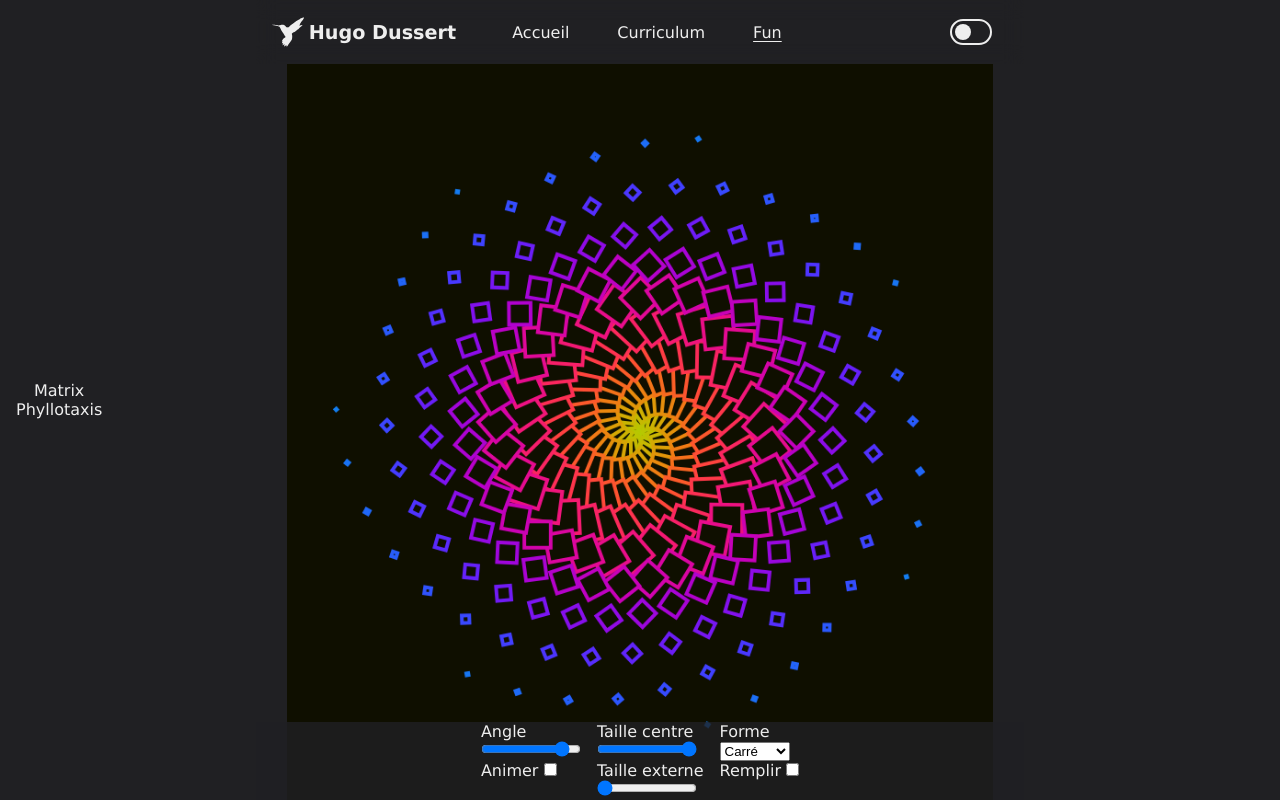
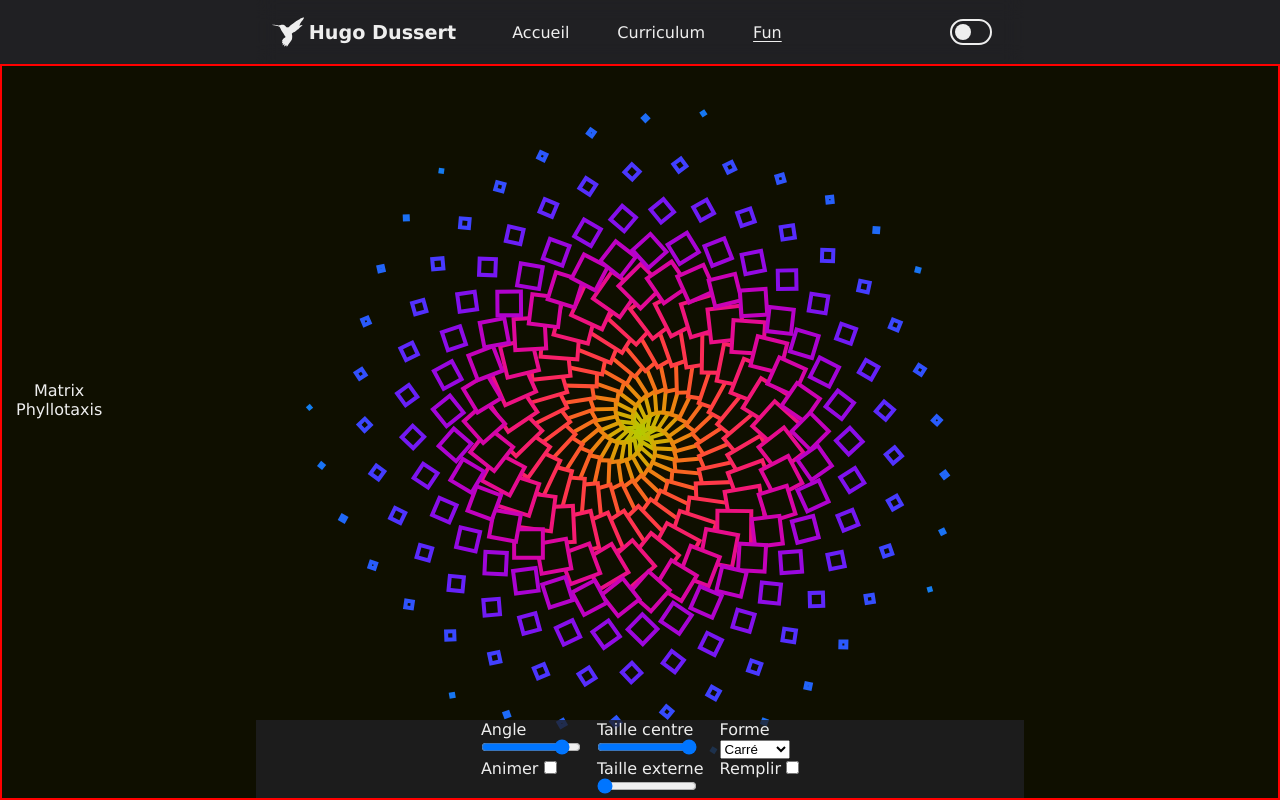
Before and after one commit to hdussert/hdussert-website, a React (Create React App) app: page /fun/Phyllotaxis in a window 1280 px wide. Built offline with nearby package versions, Linux system fonts and the light colour scheme.

Commit message:
fix canvas size with context use (quick and dirty atm)

```diff
--- a/src/components/fun/Canvas.tsx
+++ b/src/components/fun/Canvas.tsx
@@ -29,7 +29,6 @@ const Canvas = forwardRef<HTMLCanvasElement, CanvasT>(({width, height, draw}, re
   }, [draw])
 
   useImperativeHandle(ref, ()=> canvasRef.current!, [canvasRef])
-
   return (
     <canvas ref={canvasRef} style={{backgroundColor: '#0F0F00'}} width={width} height={height} />
   )
--- a/src/components/fun/MatrixRain.tsx
+++ b/src/components/fun/MatrixRain.tsx
@@ -1,4 +1,5 @@
-import { useEffect, useRef } from 'react';
+import { useContext, useEffect, useRef } from 'react';
+import { FunContext } from '../../pages/Fun';
 import Canvas from './Canvas'
 
 // Generating random strings
@@ -15,9 +16,6 @@ const getRandomStream = (size: number) : string[] =>
   .fill(undefined)
   .map(_ => getRandomCharacter());
 
-// Global Variables
-const CANVAS_WIDTH = window.innerWidth
-const CANVAS_HEIGHT = window.innerHeight
 
 const NB_OF_STREAMS = 150;
 
@@ -39,7 +37,8 @@ const MAX_SPEED = 5;
 // Classes definitions
 class Stream {
   ctx : CanvasRenderingContext2D
-
+  canvasWidth: number
+  canvasHeight: number
   stream!: string[]
   length!: number
   fontSize!: number
@@ -53,7 +52,9 @@ class Stream {
 
   startFadingIndex!: number
 
-  constructor(ctx : CanvasRenderingContext2D) {
+  constructor(ctx : CanvasRenderingContext2D, canvasW: number, canvasH: number) {
+    this.canvasWidth = canvasW
+    this.canvasHeight = canvasH
     this.ctx = ctx;
     this.reset()
   }
@@ -64,9 +65,9 @@ class Stream {
     this.fontSize = getRandomInRange(FONT_SIZE_MIN, FONT_SIZE_MAX)
     this.size = this.fontSize * this.length
 
-    this.x = Math.random() * CANVAS_WIDTH | 0
+    this.x = Math.random() * this.canvasWidth | 0
     if (y !== -1) this.y = y;
-    else this.y = Math.random() * (CANVAS_HEIGHT + this.size) | 0
+    else this.y = Math.random() * (this.canvasHeight + this.size) | 0
 
     this.baseOpacity = this.fontSize / FONT_SIZE_MAX;
     this.speed = this.fontSize / FONT_SIZE_MAX * MAX_SPEED | 0
@@ -76,7 +77,7 @@ class Stream {
 
   update() {
     this.y += this.speed;
-    if (this.y > CANVAS_HEIGHT + this.size) return this.reset(0)
+    if (this.y > this.canvasHeight + this.size) return this.reset(0)
 
     if (Math.random() < CHAR_UPDATE_FREQUENCY)
       this.stream[getRandomInRange(0, this.length)] = getRandomCharacter()
@@ -107,8 +108,14 @@ class Stream {
   }
 }
 
+
+
 const MatrixRain = () => {
-
+  ///--
+  const context = useContext(FunContext);
+  const CANVAS_WIDTH = context?.width !== undefined ? context.width : 0
+  const CANVAS_HEIGHT = context?.height !== undefined ? context.height : 0
+  ///--
   const canvasRef = useRef<HTMLCanvasElement>(null);
   let streams = useRef<Stream[]>([]);
 
@@ -119,8 +126,9 @@ const MatrixRain = () => {
     const _ctx = canvasRef.current.getContext('2d')
     if (!_ctx) return;
 
-    streams.current = new Array(NB_OF_STREAMS).fill(undefined).map(_ => new Stream(_ctx));
-  }, [])
+    if (CANVAS_HEIGHT === 0 || CANVAS_WIDTH === 0) return
+    streams.current = new Array(NB_OF_STREAMS).fill(undefined).map(_ => new Stream(_ctx, CANVAS_WIDTH, CANVAS_HEIGHT));
+  }, [CANVAS_HEIGHT, CANVAS_WIDTH])
 
 
   const draw = (ctx: CanvasRenderingContext2D, frameCount: number) => {
--- a/src/components/fun/Phyllotaxis.tsx
+++ b/src/components/fun/Phyllotaxis.tsx
@@ -1,4 +1,5 @@
-import React, { useRef } from 'react'
+import React, { useContext, useEffect, useRef } from 'react'
+import { FunContext } from '../../pages/Fun'
 import Canvas from './Canvas'
 
 // Utils
@@ -25,19 +26,20 @@ const rgbFromAngle = (angle: number) : string => {
   return `rgb(${r},${g},${b})`
 }
 
-// Globals
-const CANVAS_WIDTH = Math.min(window.innerWidth, 768)
-const CANVAS_HEIGHT = window.innerHeight
-
 //--
 const Phyllotaxis = () => {
   const canvasRef = useRef<HTMLCanvasElement>(null)
 
-  const midX = CANVAS_WIDTH / 2;
-  const midY = CANVAS_HEIGHT / 2;
 
   let translated = useRef(false);
   let rendered = useRef(false);
+
+  const context = useContext(FunContext);
+  const CANVAS_WIDTH = context?.width !== undefined ? context.width : 0
+  const CANVAS_HEIGHT = context?.height !== undefined ? context.height : 0
+  const midX = CANVAS_WIDTH / 2;
+  const midY = CANVAS_HEIGHT / 2;
+  if (CANVAS_HEIGHT === 0 || CANVAS_WIDTH === 0) return <></>
 
   let angle = 155.75
   let angleUpdate = false;
@@ -48,7 +50,6 @@ const Phyllotaxis = () => {
 
   const draw = (ctx: CanvasRenderingContext2D, frameCount: number) => {
     if (rendered.current && !angleUpdate) return
-    console.log('rendered')
     if (!translated.current) {
       ctx.translate(midX, midY)
       ctx.lineWidth = 4
--- a/src/pages/Fun.tsx
+++ b/src/pages/Fun.tsx
@@ -1,5 +1,6 @@
 import { NavLink, Outlet } from 'react-router-dom'
 import PropTypes, { InferProps } from 'prop-types';
+import { createContext, useLayoutEffect, useRef, useState } from 'react';
 
 const FunPropTypes = {
   routes: PropTypes.arrayOf(PropTypes.exact({
@@ -11,15 +12,33 @@ const FunPropTypes = {
 
 type FunTypes = InferProps<typeof FunPropTypes>;
 
+interface FunContextInterface {
+  width: number | undefined,
+  height: number | undefined
+}
+export const FunContext = createContext<FunContextInterface | null>(null);
+
 const Fun = ({ routes }: FunTypes) => {
+
+  const contentRef = useRef<HTMLDivElement>(null)
+  const [funContext, setFunContext] = useState<FunContextInterface>({width: contentRef?.current?.clientWidth, height: contentRef?.current?.clientHeight});
+  useLayoutEffect(()=>{
+    setFunContext({
+      width: contentRef?.current?.clientWidth,
+      height: contentRef?.current?.clientHeight,
+    })
+  },[])
+
   return (
     <div className='fill fun'>
       <div className='fun-container'>
         <div className='fun-navbar'>
         { routes?.map(({ path, title }, i : number) => <NavLink key={i} to={path}>{title}</NavLink>) }
         </div>
-        <div className='fun-content'>
-          <Outlet />
+        <div ref={contentRef} className='fun-content'>
+          <FunContext.Provider value={funContext}>
+            <Outlet />
+          </FunContext.Provider>
         </div>
       </div>
     </div>
--- a/src/sass/components/_matrix-rain.scss
+++ b/src/sass/components/_matrix-rain.scss
@@ -1,5 +1,4 @@
 .matrix-rain-canvas {
   display: flex;
   justify-content: center;
-  padding-bottom: 4rem;
 }
--- a/src/sass/components/_phyllotaxis.scss
+++ b/src/sass/components/_phyllotaxis.scss
@@ -1,7 +1,6 @@
 .phyllotaxis {
   display: flex;
   justify-content: center;
-  padding-bottom: '4rem';
 
   &-inputs {
       background-color: rgba(var(--primary-rgb), .8);
--- a/src/sass/pages/_fun.scss
+++ b/src/sass/pages/_fun.scss
@@ -26,6 +26,6 @@
     flex: 1;
     position: relative;
     overflow: hidden;
-
+    @include debug;
   }
 }
```
